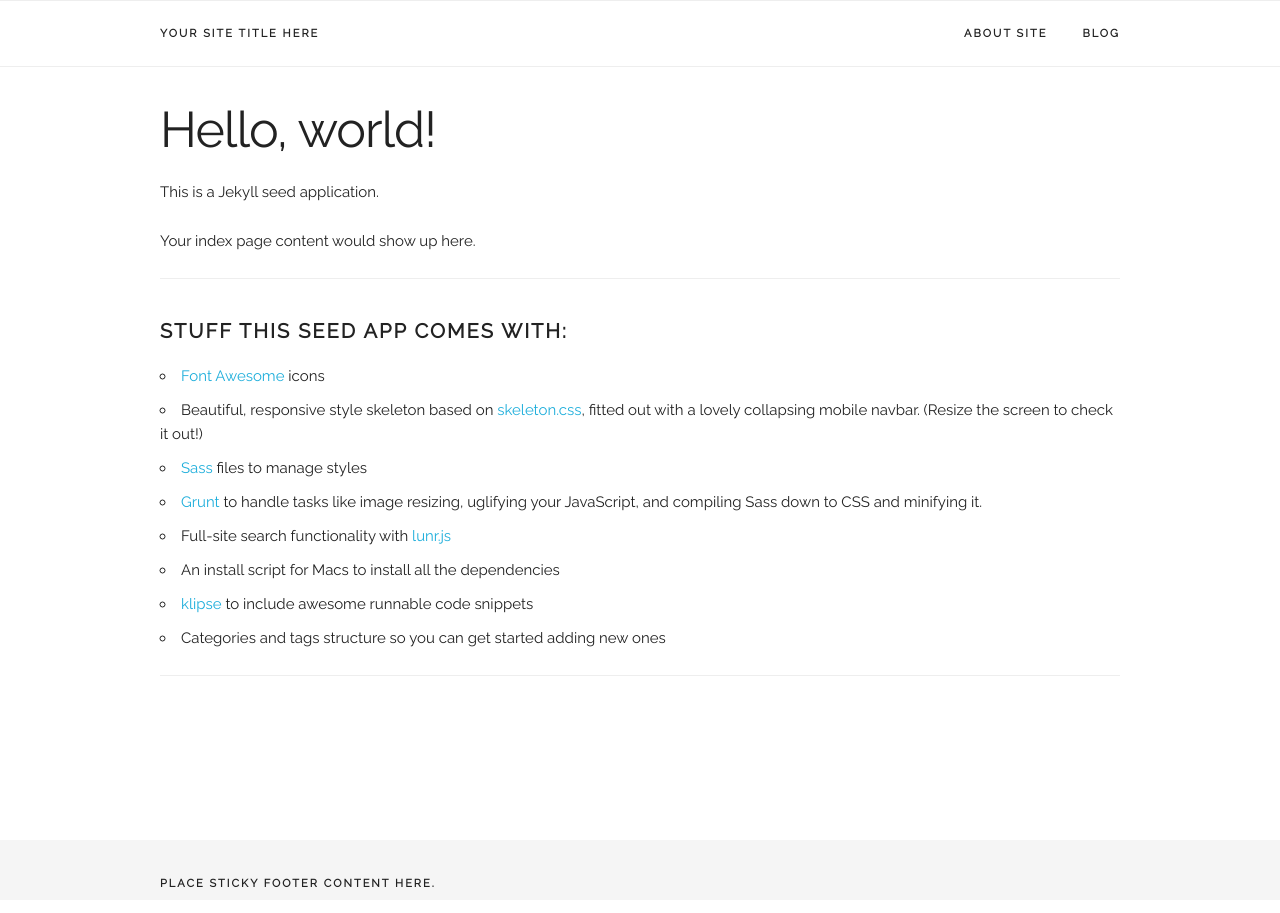
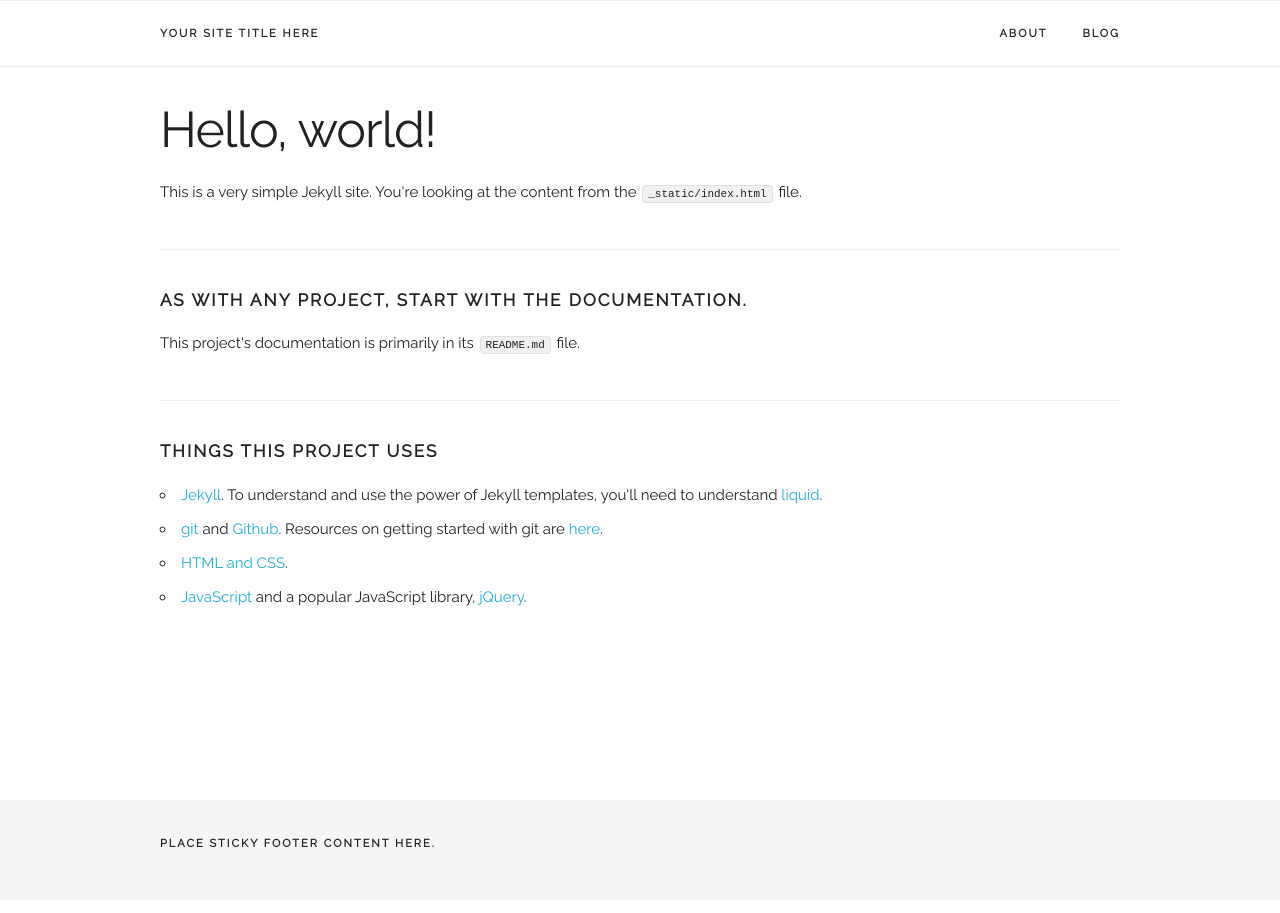
Before and after one commit to westride/my-awesome-test-site, a Jekyll site: the page built from _static/index.html, in a window 1280 px wide. Built offline with Jekyll 4.4.1, drawn with Linux system fonts in a browser that asks for light colours; nearby versions of some CDN libraries.

Commit message:
rewrite documentation

```diff
--- a/_static/about.html
+++ b/_static/about.html
@@ -1,10 +1,10 @@
 ---
 layout: page
-title: About Site
+title: About
 static-page: true
 permalink: /about/
 ---
 
 <div class="about-content">
-  <p>Stuff about this site.</p>
+  <p>Stuff stuff stuff.</p>
 </div>
--- a/_static/index.html
+++ b/_static/index.html
@@ -8,30 +8,28 @@ permalink: /
 
     <div class="index-section">
       <h1>Hello, world!</h1>
-      <p>This is a Jekyll seed application.</p>
-      <p class="lead">Your index page content would show up here.</p>
+      <p>This is a very simple Jekyll site. You're looking at the content from the <code>_static/index.html</code> file.</p>
     </div>
 
     <div class="index-section">
-      <h2 class="header medium-header">Stuff this seed app comes with:</h2>
+      <h2 class="header small-header">As with any project, start with the documentation.</h2>
+
+      <p>This project's documentation is primarily in its <code>README.md</code> file.</p>
+    </div>
+
+    <div class="index-section">
+      <h2 class="header small-header">Things this project uses</h2>
 
       <ul>
-        <li><a href="http://fontawesome.io/">Font Awesome</a> icons</li>
+        <li><a href="https://jekyllrb.com/">Jekyll</a>. To understand and use the power of Jekyll templates, you'll need to understand <a href="https://help.shopify.com/themes/liquid/basics">liquid</a>.</li>
 
-        <li>Beautiful, responsive style skeleton based on <a href="http://getskeleton.com/">skeleton.css</a>, fitted out with a lovely collapsing mobile navbar. (Resize the screen to check it out!)</li>
+        <li><a href="https://git-scm.com/book/en/v1/Getting-Started-Installing-Git">git</a> and <a href="https://github.com/join">Github</a>. Resources on getting started with git are <a href="http://stackforyourself.com/comp-sci/2016/05/01/github/">here</a>.</li>
 
-        <li><a href="http://sass-lang.com/">Sass</a> files to manage styles</li>
+        <li><a href="http://stackforyourself.com/front-end/2016/06/01/front-end-part-1-html-css-dom/">HTML and CSS</a>.</li>
 
-        <li><a href="http://gruntjs.com/">Grunt</a> to handle tasks like image resizing, uglifying your JavaScript, and compiling Sass down to CSS and minifying it.</li>
+        <li><a href="http://stackforyourself.com/front-end/2016/06/01/javascript-uncategorized/">JavaScript</a> and a popular JavaScript library, <a href="https://jquery.com/">jQuery</a>.</li>
+      </ul>
 
-        <li>Full-site search functionality with <a href="https://github.com/slashdotdash/jekyll-lunr-js-search">lunr.js</a></li>
-
-        <li>An install script for Macs to install all the dependencies</li>
-
-        <li><a href="https://github.com/viebel/klipse">klipse</a> to include awesome runnable code snippets</li>
-
-        <li>Categories and tags structure so you can get started adding new ones</li>
-      </ul>
     </div>
 
 
--- a/assets/javascript/main.js
+++ b/assets/javascript/main.js
@@ -1,5 +1,4 @@
-$(document).ready(function(e){
-
+function attachMobileMenuNavigation(){
   $("#request-menu").on("click", function(e){
     if ($(".menu-items").hasClass("visible")){
       $(".menu-items").fadeOut();
@@ -14,6 +13,11 @@ $(document).ready(function(e){
     if ($(window).width() > 800) {
       $(".menu-items").show();
     }
-  })
+  });
+}
+
+$(document).ready(function(e){
+
+  attachMobileMenuNavigation();
 
 });
--- a/assets/stylesheets/main.css
+++ b/assets/stylesheets/main.css
@@ -227,10 +227,13 @@ h6 {
   font-size: 1.4rem;
   font-weight: 600; }
 
+.small-header {
+  font-size: 1.7rem; }
+
 .medium-header {
   font-size: 2.0rem; }
 
-.standard-large-header {
+.large-header {
   font-size: 3.2rem; }
 
 /* Larger than phablet */
@@ -780,7 +783,7 @@ html {
 
 body {
   /* Margin bottom by footer height */
-  margin-bottom: 60px; }
+  margin-bottom: 100px; }
 
 .footer {
   position: absolute;
@@ -788,7 +791,7 @@ body {
   left: 0;
   width: 100%;
   /* Set the fixed height of the footer here */
-  height: 60px;
+  height: 100px;
   background-color: #f5f5f5; }
   .footer .footer-column {
     margin: 20px 0;
@@ -807,9 +810,14 @@ body {
 /**
  * Index page styles
  */
+
 .index-section {
   border-bottom: 1px solid #eee;
+  padding-bottom: 20px;
   margin-bottom: 40px; }
+
+  .index-section:last-child {
+    border-bottom: none; }
 
 /**
  * Post page styles for post content and post layout
```
Also changed, not shown: README.md (+25 -52 lines). Lines whose indentation alone changed are shown as unchanged.
